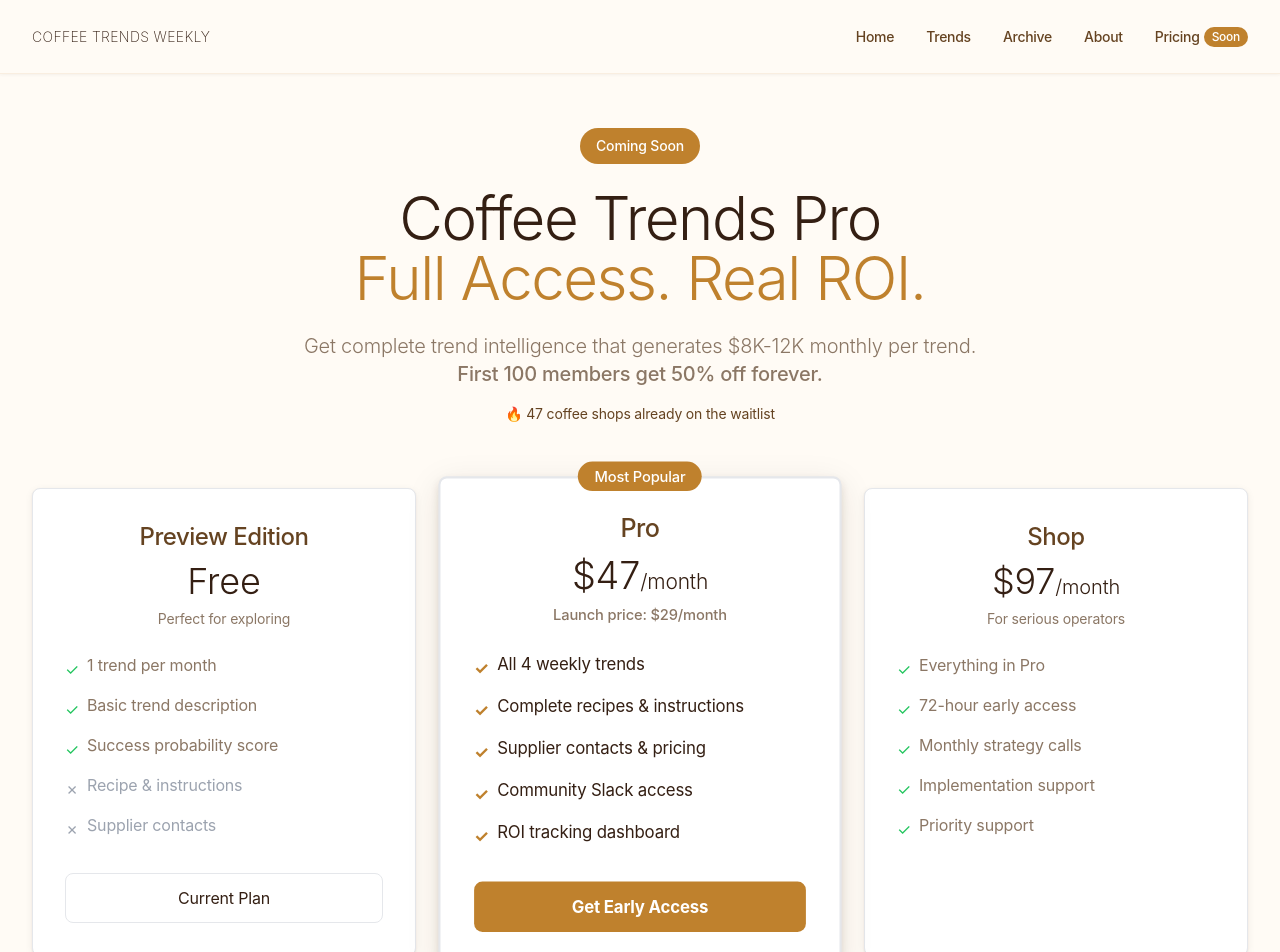
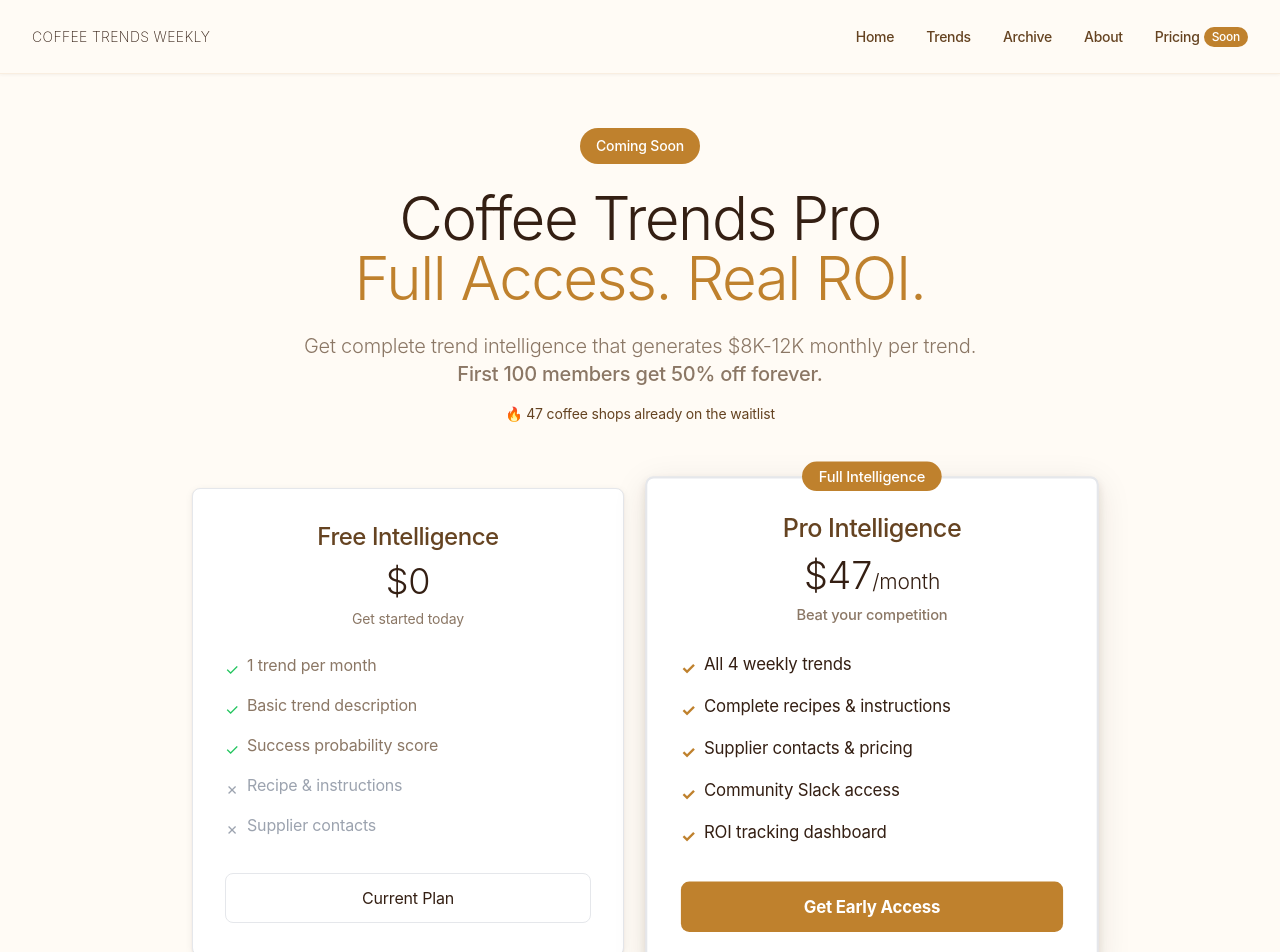
Before and after one commit to Barac9492/seongsucoffee-1, a Next.js app: page /pricing in a window 1280 px wide. Shown: the top 952 px of the page. Built offline with nearby package versions, Linux system fonts and the light colour scheme.

Commit message:
Board recommendations: FOMO-driven homepage, simplified 2-tier pricing

```diff
--- a/app/page.tsx
+++ b/app/page.tsx
@@ -75,15 +75,15 @@ export default function SimpleLanding() {
 
             {/* Problem Statement */}
             <div className="max-w-5xl mx-auto">
-              <h1 className="text-7xl md:text-8xl font-ritual leading-[0.85] tracking-tight mb-8 text-coffee-primary">
-                Get Korean coffee trends<br/>
-                <span className="text-coffee-accent">before your competition</span><br/>
-                <span className="text-coffee-earth">every Tuesday</span>
+              <h1 className="text-6xl md:text-7xl font-ritual leading-[0.9] tracking-tight mb-8 text-coffee-primary">
+                Your competition just added<br/>
+                <span className="text-coffee-accent">a $8K/month drink</span><br/>
+                <span className="text-coffee-earth">Here&apos;s how to get it first</span>
               </h1>
 
               <p className="text-2xl text-coffee-secondary font-light max-w-3xl mx-auto mb-8">
-                Weekly insider newsletter with profitable Korean trends.<br/>
-                <span className="text-coffee-accent font-medium">Free. 231 coffee shops already subscribed.</span>
+                Black Pepper Latte is making Seoul cafes $8K monthly.<br/>
+                <span className="text-coffee-accent font-medium">248 coffee shops subscribed in the last 30 days. Join before your competitors do.</span>
               </p>
 
               {/* Newsletter Signup */}
@@ -234,12 +234,12 @@ export default function SimpleLanding() {
       {/* Newsletter Preview */}
       <section className="py-32 px-8 gradient-earth">
         <div className="max-w-4xl mx-auto text-center">
-          <h2 className="text-4xl font-light tracking-tight mb-8 text-coffee-primary">This Tuesday&apos;s Newsletter Preview</h2>
+          <h2 className="text-4xl font-light tracking-tight mb-8 text-coffee-primary">The Secret Drinks Your Competition Doesn&apos;t Want You to See</h2>
 
           <div className="bg-white p-8 rounded-lg shadow-large text-left mb-8">
             <div className="border-b border-gray-200 pb-4 mb-6">
-              <h3 className="text-xl font-craft text-coffee-primary">Coffee Trends Weekly #47</h3>
-              <p className="text-sm text-coffee-earth">4 Korean trends making $8K-12K monthly</p>
+              <h3 className="text-xl font-craft text-coffee-primary">Secret Intelligence Report #47</h3>
+              <p className="text-sm text-coffee-earth">4 drinks already making competitors $8K-12K monthly</p>
             </div>
 
             <div className="space-y-4">
--- a/app/pricing/page.tsx
+++ b/app/pricing/page.tsx
@@ -78,14 +78,14 @@ export default function PricingPage() {
           </div>
 
           {/* Pricing Tiers */}
-          <div className="grid grid-cols-1 md:grid-cols-3 gap-8 mb-16">
+          <div className="grid grid-cols-1 md:grid-cols-2 gap-8 mb-16 max-w-4xl mx-auto">
 
             {/* Free Tier */}
             <div className="bg-white p-8 rounded-lg shadow-soft border border-coffee-neutral-200">
               <div className="text-center mb-6">
-                <h3 className="text-2xl font-craft text-coffee-primary mb-2">Preview Edition</h3>
-                <div className="text-4xl font-light text-coffee-primary mb-2">Free</div>
-                <p className="text-coffee-earth text-sm">Perfect for exploring</p>
+                <h3 className="text-2xl font-craft text-coffee-primary mb-2">Free Intelligence</h3>
+                <div className="text-4xl font-light text-coffee-primary mb-2">$0</div>
+                <p className="text-coffee-earth text-sm">Get started today</p>
               </div>
 
               <ul className="space-y-3 mb-8">
@@ -119,15 +119,15 @@ export default function PricingPage() {
             {/* Pro Tier - Highlighted */}
             <div className="bg-white p-8 rounded-lg shadow-large transform scale-105 relative border-2 border-coffee-accent">
               <div className="absolute -top-4 left-1/2 transform -translate-x-1/2 bg-coffee-accent text-white px-4 py-1 rounded-full text-sm font-medium">
-                Most Popular
+                Full Intelligence
               </div>
 
               <div className="text-center mb-6">
-                <h3 className="text-2xl font-craft text-coffee-primary mb-2">Pro</h3>
+                <h3 className="text-2xl font-craft text-coffee-primary mb-2">Pro Intelligence</h3>
                 <div className="text-4xl font-light text-coffee-primary mb-2">
                   $47<span className="text-xl">/month</span>
                 </div>
-                <p className="text-coffee-earth text-sm font-medium">Launch price: $29/month</p>
+                <p className="text-coffee-earth text-sm font-medium">Beat your competition</p>
               </div>
 
               <ul className="space-y-3 mb-8">
@@ -158,43 +158,6 @@ export default function PricingPage() {
               </button>
             </div>
 
-            {/* Shop Tier */}
-            <div className="bg-white p-8 rounded-lg shadow-soft border border-coffee-neutral-200">
-              <div className="text-center mb-6">
-                <h3 className="text-2xl font-craft text-coffee-primary mb-2">Shop</h3>
-                <div className="text-4xl font-light text-coffee-primary mb-2">
-                  $97<span className="text-xl">/month</span>
-                </div>
-                <p className="text-coffee-earth text-sm">For serious operators</p>
-              </div>
-
-              <ul className="space-y-3 mb-8">
-                <li className="flex items-start">
-                  <span className="text-green-500 mr-2 mt-1">✓</span>
-                  <span className="text-coffee-earth">Everything in Pro</span>
-                </li>
-                <li className="flex items-start">
-                  <span className="text-green-500 mr-2 mt-1">✓</span>
-                  <span className="text-coffee-earth">72-hour early access</span>
-                </li>
-                <li className="flex items-start">
-                  <span className="text-green-500 mr-2 mt-1">✓</span>
-                  <span className="text-coffee-earth">Monthly strategy calls</span>
-                </li>
-                <li className="flex items-start">
-                  <span className="text-green-500 mr-2 mt-1">✓</span>
-                  <span className="text-coffee-earth">Implementation support</span>
-                </li>
-                <li className="flex items-start">
-                  <span className="text-green-500 mr-2 mt-1">✓</span>
-                  <span className="text-coffee-earth">Priority support</span>
-                </li>
-              </ul>
-
-              <button className="w-full py-3 bg-coffee-primary text-white rounded-lg hover:bg-coffee-roast transition-colors">
-                Get Early Access
-              </button>
-            </div>
           </div>
 
           {/* ROI Calculator */}
```
